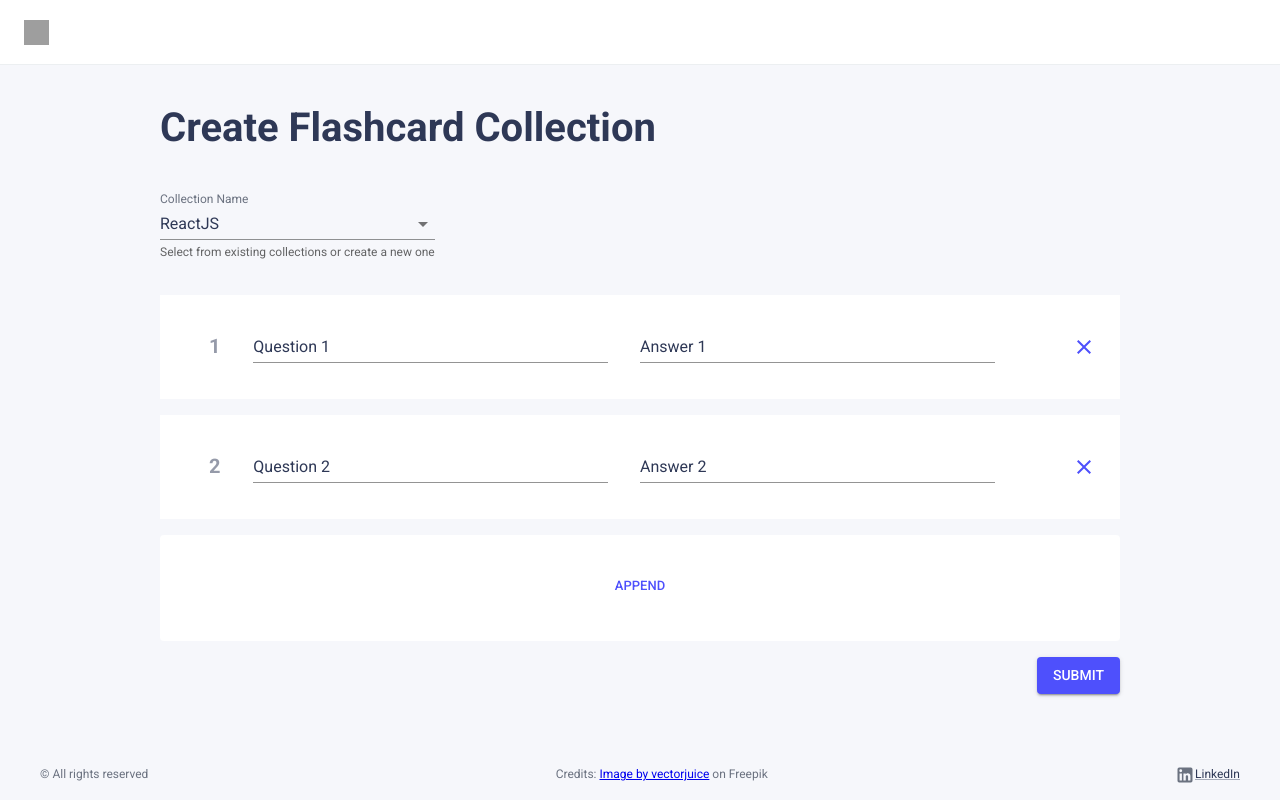
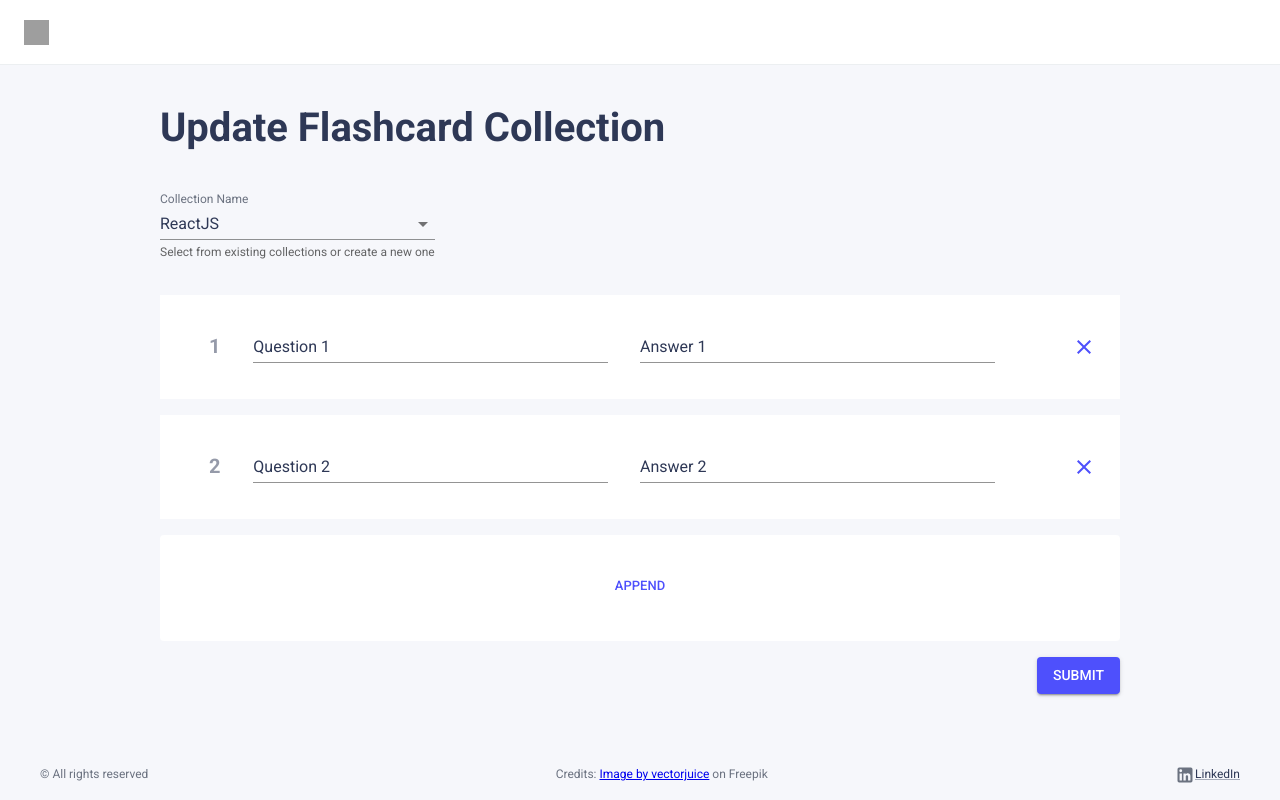
Before and after one commit to Garajluc/flashcard-app, a Next.js app: page /collection/1/edit in a window 1280 px wide. Built offline with nearby package versions, Linux system fonts and the light colour scheme; grey boxes are pictures that could not be loaded.

Commit message:
adjust mutation form title

```diff
--- a/src/components/collection/CollectionMutationFormFields.tsx
+++ b/src/components/collection/CollectionMutationFormFields.tsx
@@ -5,11 +5,17 @@ import { WithPageTitle } from '@/components/utils/WithPageTitle';
 import { ControlledArrayField } from '@/components/utils/form-hooks-related/ControlledArrayField';
 import { ControlledAutocomplete } from '@/components/utils/form-hooks-related/ControlledAutocomplete';
 
-export const CollectionMutationFormFields = () => {
+type CollectionMutationFormFieldsProps = { isUpdate?: boolean };
+
+export const CollectionMutationFormFields = ({
+  isUpdate,
+}: CollectionMutationFormFieldsProps) => {
   const { options, setCategoryId } = useCollectionMutationFormFields();
 
   return (
-    <WithPageTitle title="Create flashcard Collection">
+    <WithPageTitle
+      title={`${isUpdate ? 'Update' : 'Create'} Flashcard Collection`}
+    >
       <Stack spacing={4}>
         <Grid container item xs={12} sm={7}>
           <ControlledAutocomplete
--- a/src/components/collection/editCollection/EditCollectionForm.tsx
+++ b/src/components/collection/editCollection/EditCollectionForm.tsx
@@ -12,7 +12,7 @@ export const EditCollectionForm = () => {
       onSubmit={onSubmit}
       validationSchema={CollectionValidationSchema}
     >
-      <CollectionMutationFormFields />
+      <CollectionMutationFormFields isUpdate />
     </FormAdapter>
   );
 };
```
